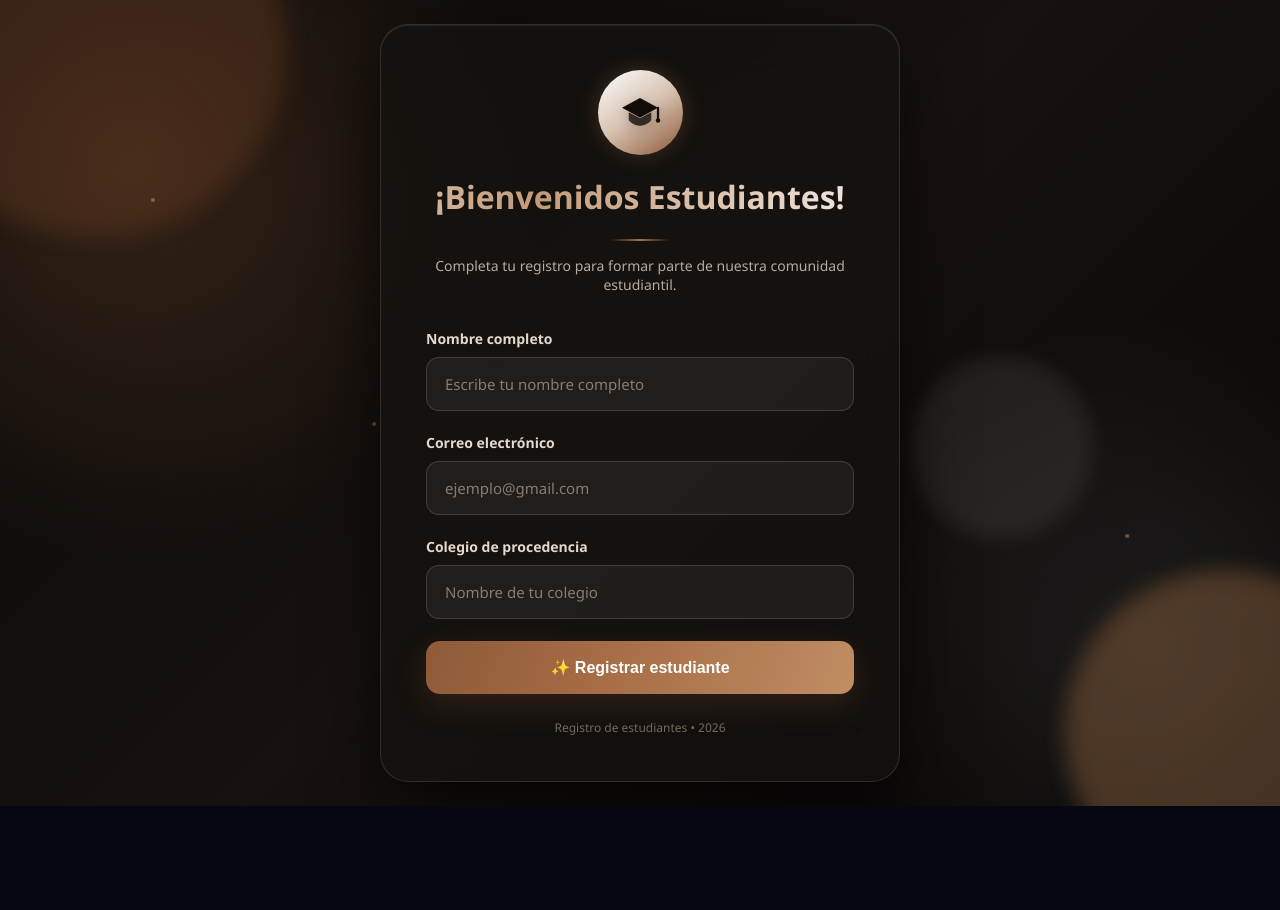
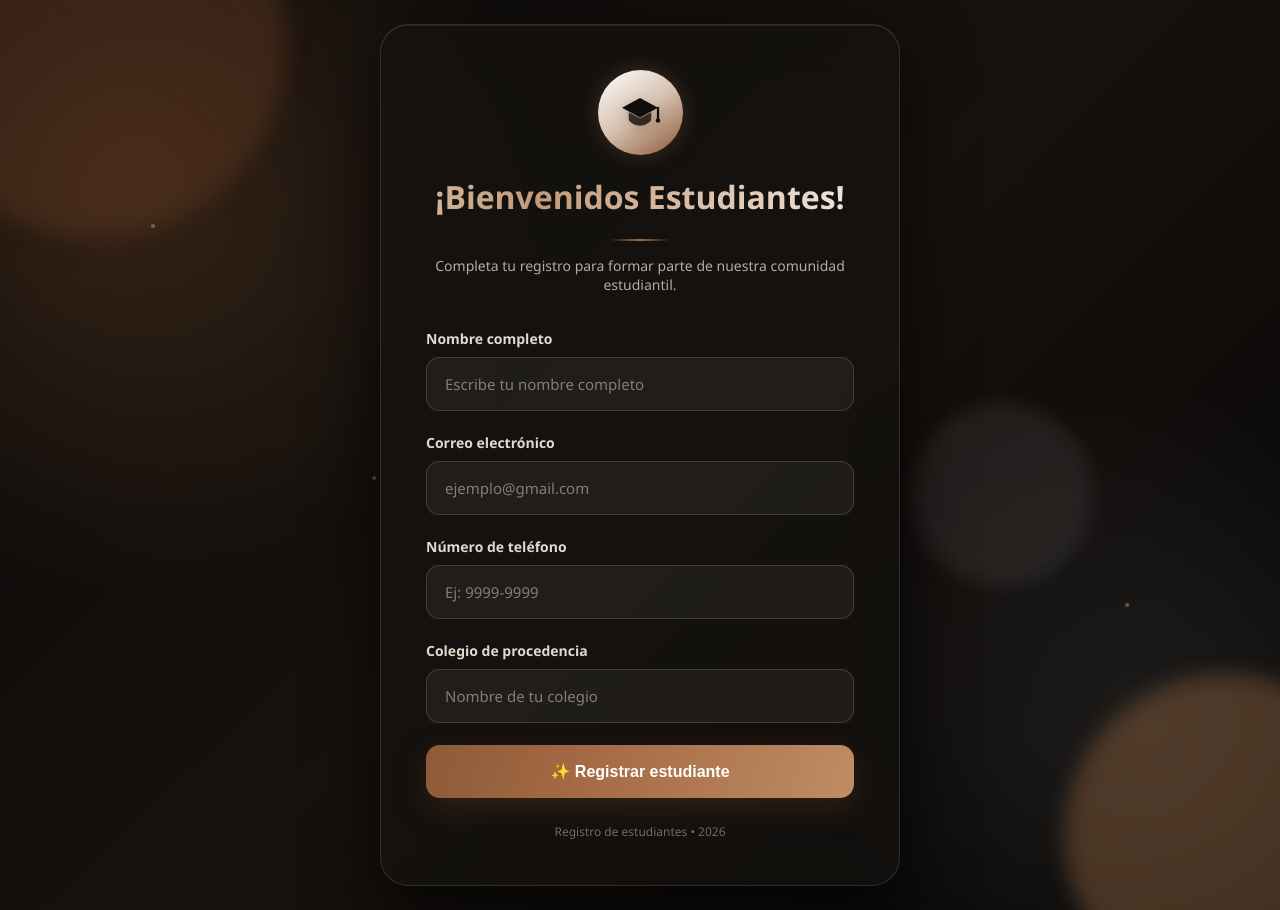
Before and after one commit to stivrios415-del/Feria-Informatica, a React (Vite) app: page /registro-visitantes in a window 1280 px wide. Before the commit the page ends 806 px from the top, so only its background shows below. Built offline with nearby package versions, Linux system fonts and the light colour scheme.

Commit message:
Update Visitantes.jsx

```diff
--- a/src/pages/Visitantes.jsx
+++ b/src/pages/Visitantes.jsx
@@ -2,7 +2,7 @@ import { useState } from 'react'
 import { supabase } from '../lib/supabaseClient'
 import './Visitantes.css'
 
-const initialForm = { nombre: '', correo: '', colegio: '' }
+const initialForm = { nombre: '', correo: '', telefono: '', colegio: '' }
 
 export default function Visitantes() {
   const [form, setForm] = useState(initialForm)
@@ -21,6 +21,7 @@ export default function Visitantes() {
     const { error } = await supabase.from('visitantes').insert({
       nombre: form.nombre.trim(),
       correo: form.correo.trim(),
+      telefono: form.telefono.trim(),
       colegio: form.colegio.trim(),
     })
 
@@ -97,6 +98,18 @@ export default function Visitantes() {
           </div>
 
           <div className="grupo">
+            <label htmlFor="telefono">Número de teléfono</label>
+            <input
+              type="tel"
+              id="telefono"
+              placeholder="Ej: 9999-9999"
+              required
+              value={form.telefono}
+              onChange={(e) => updateField('telefono', e.target.value)}
+            />
+          </div>
+
+          <div className="grupo">
             <label htmlFor="colegio">Colegio de procedencia</label>
             <input
               type="text"
```
